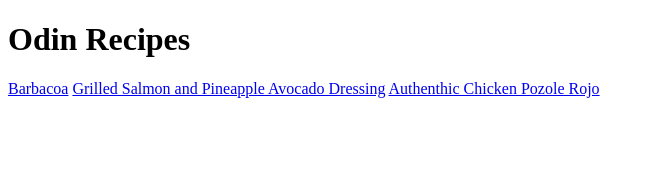
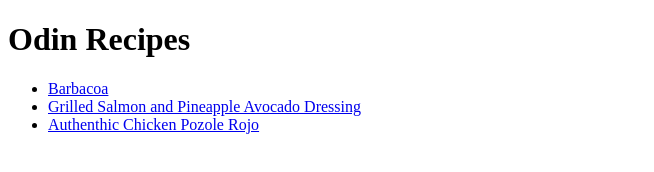
Before and after one commit to Jose88t/odin-recipes, a plain HTML site: page index.html in a window 1280 px wide. Shown: the whole page, without its empty margins (0-654 px from the left). Drawn offline with Linux system fonts and the light colour scheme.

Commit message:
reformat page structure to include list

```diff
--- a/index.html
+++ b/index.html
@@ -6,8 +6,10 @@
     </head>
     <body>
         <h1>Odin Recipes</h1>
-        <a href="/recipes/barbacoa.html">Barbacoa</a>
-        <a href="/recipes/salmon.html">Grilled Salmon and Pineapple Avocado Dressing</a>
-        <a href="recipes/pozole.html">Authenthic Chicken Pozole Rojo</a>
+        <ul>
+            <li><a href="/recipes/barbacoa.html">Barbacoa</a></li>
+            <li><a href="/recipes/salmon.html">Grilled Salmon and Pineapple Avocado Dressing</a></li>
+            <li><a href="recipes/pozole.html">Authenthic Chicken Pozole Rojo</a></li>
+        </ul>
     </body>
 </html>
```
